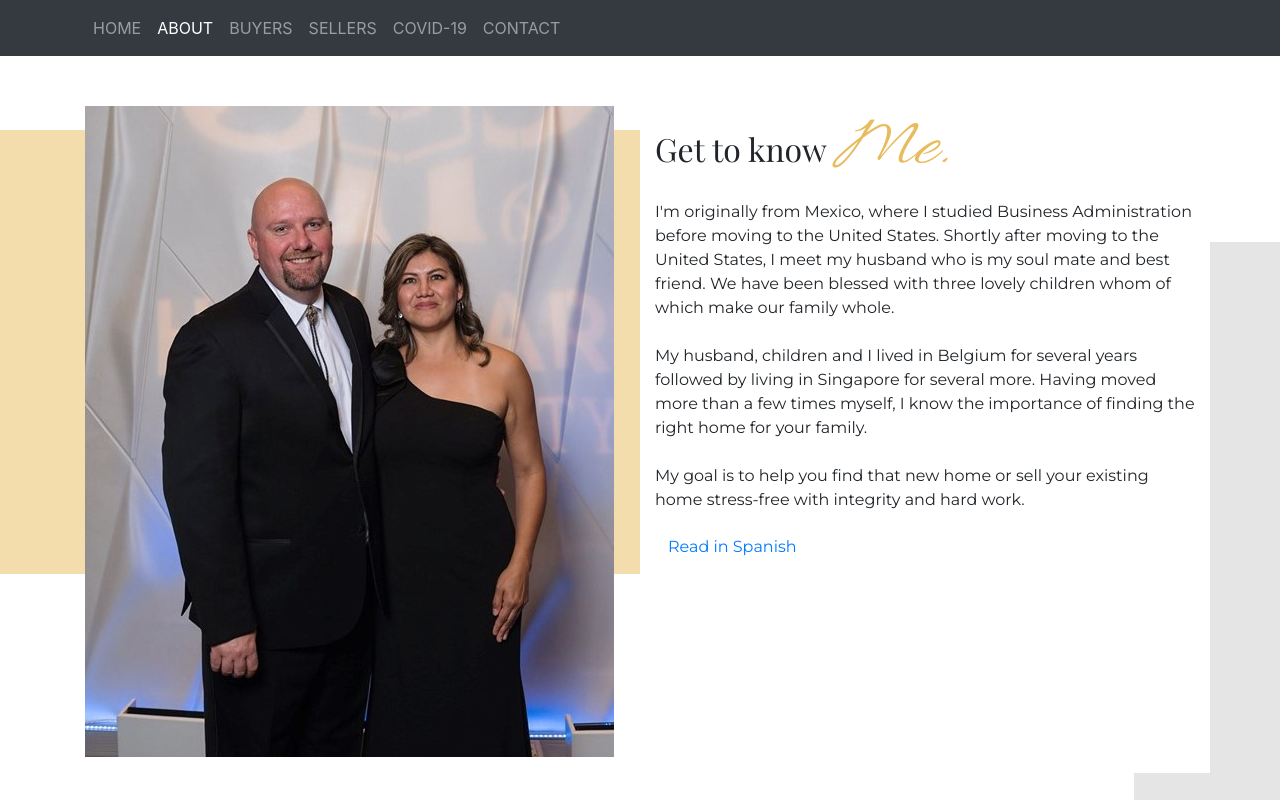
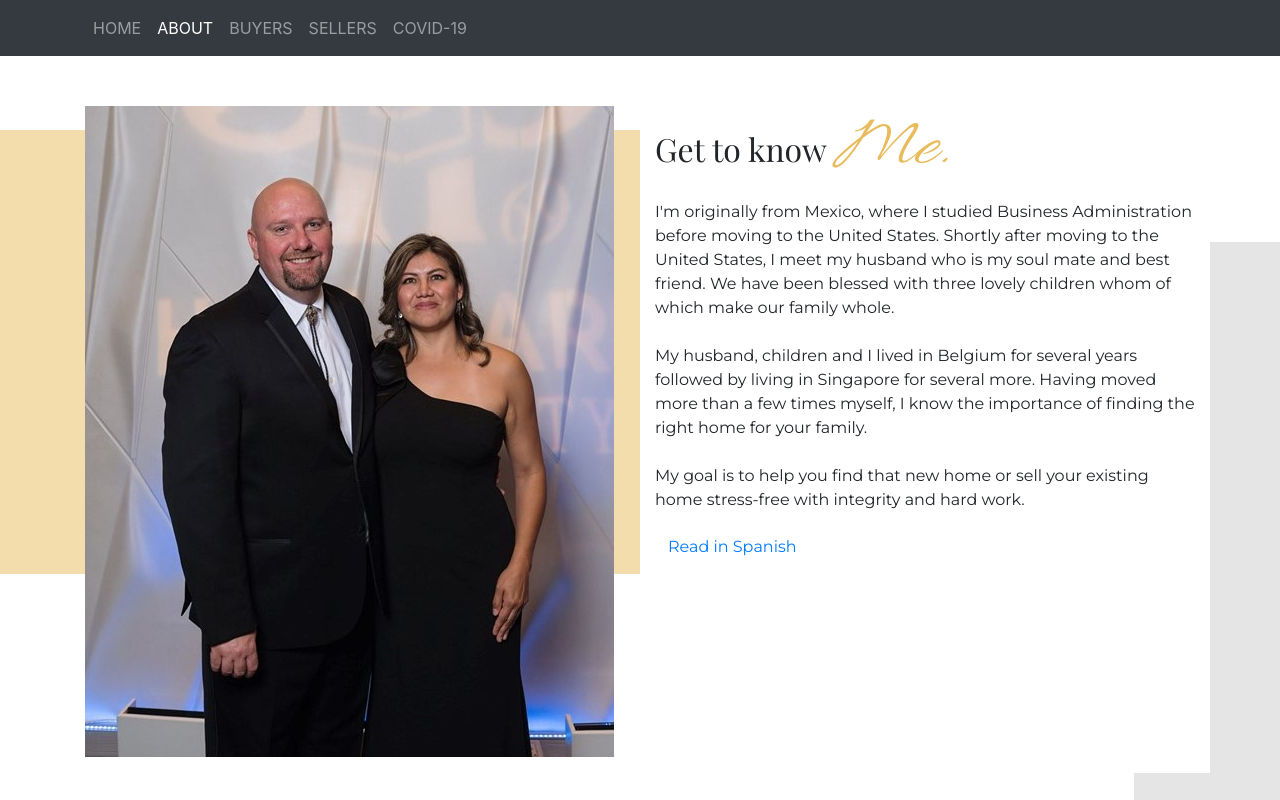
Before and after one commit to ChelWhite/PattyWRealtor, a website: page About.html in a window 1280 px wide. Shown: the top 800 px of the page. Drawn offline with nearby package versions, Linux system fonts and the light colour scheme; a web font is replaced by a local one.

Commit message:
removed contact links from navbar

```diff
--- a/About.html
+++ b/About.html
@@ -50,9 +50,6 @@
                     </li>
                     <li class="nav-item">
                         <a class="nav-link" href="COVID-19.html">COVID-19</a>
-                    </li>
-                    <li class="nav-item">
-                        <a class="nav-link" href="#">CONTACT</a>
                     </li>
                 </ul>
             </div>
```
Also changed, not shown: Buyers.html (+0 -3 lines), Sellers.html (+0 -3 lines), index.html (+0 -3 lines).
